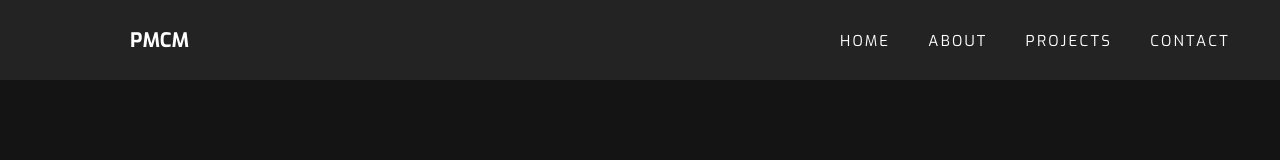
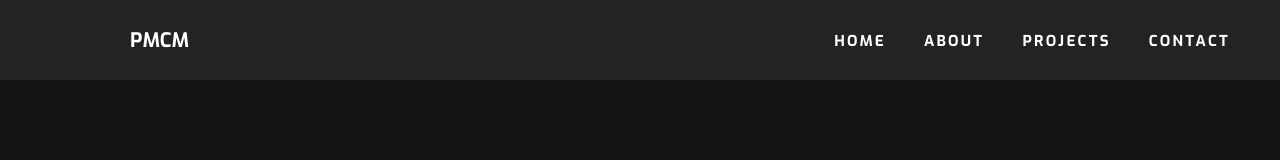
Before and after one commit to pmcm4/portfolio, a React (Create React App) app: page / in a window 1280 px wide. Shown: the top 160 px of the page. Built offline with nearby package versions, Linux system fonts and the light colour scheme.

Commit message:
navbar update

```diff
--- a/src/components/navbar/navbar.module.scss
+++ b/src/components/navbar/navbar.module.scss
@@ -39,7 +39,6 @@
   color: white;
   font-size: 15px;
   text-align: start;
-  font-weight: 500;
   width: auto;
   cursor: pointer;
 }
```
